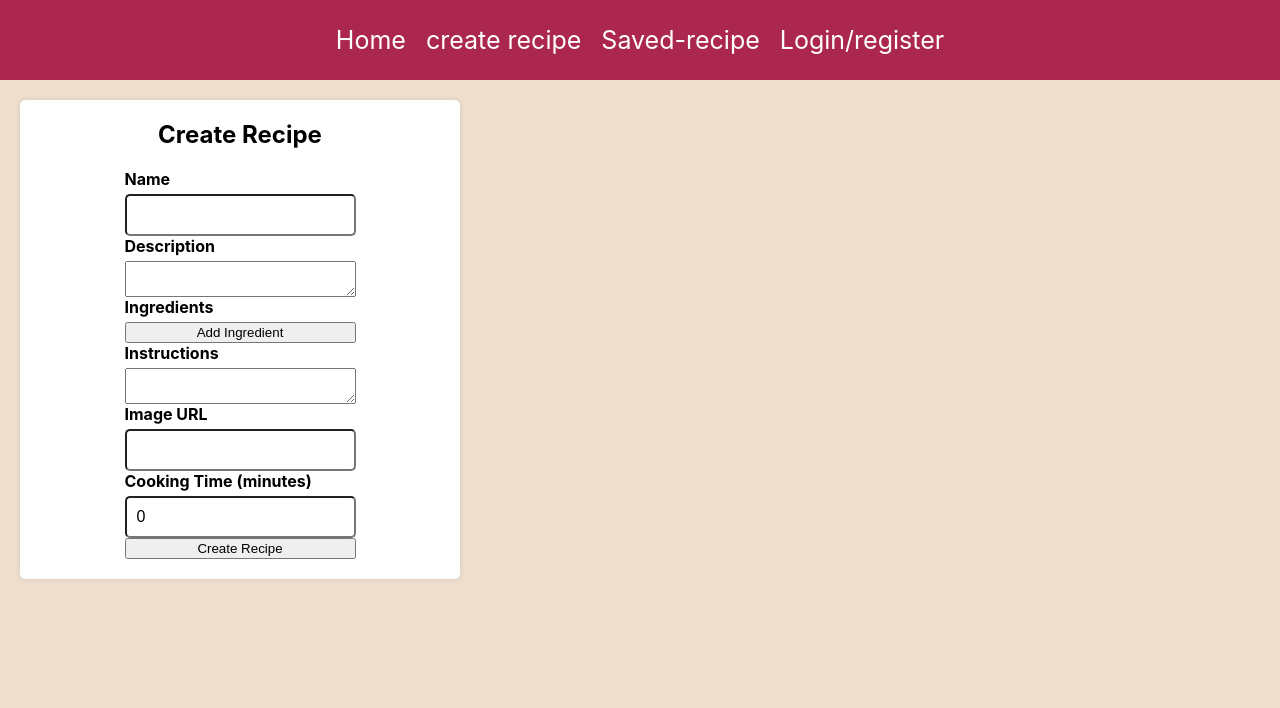
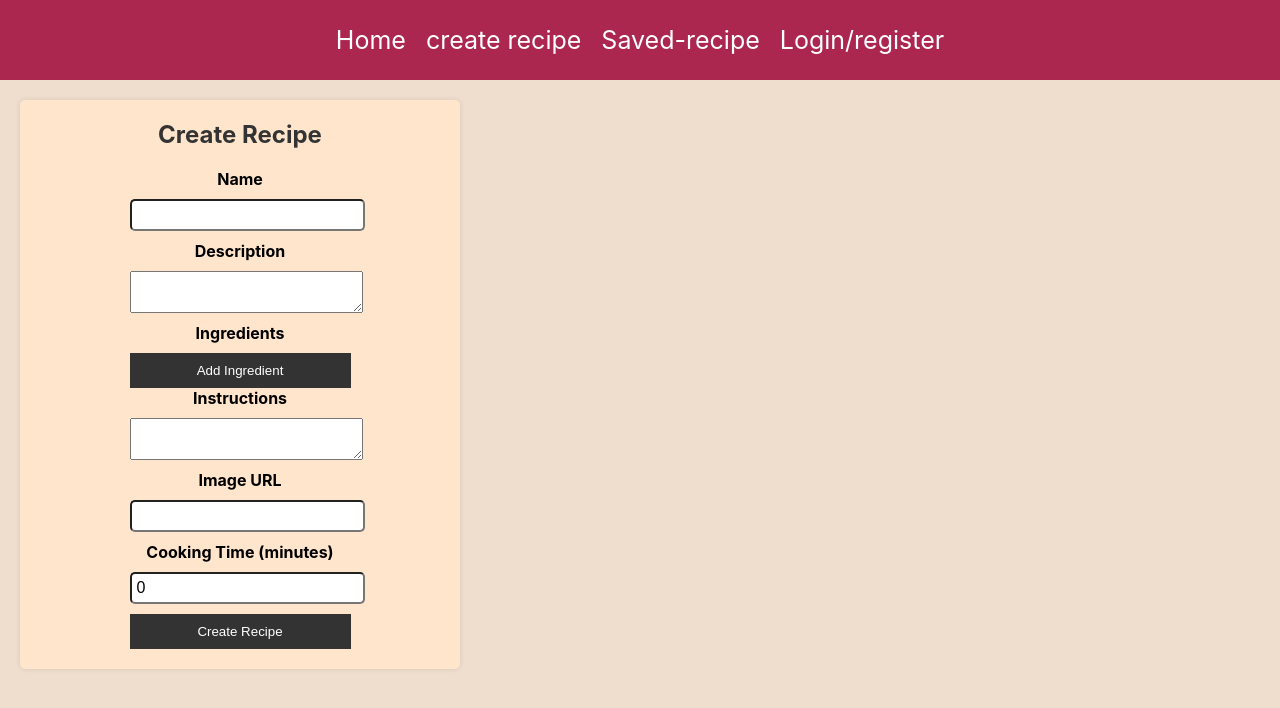
Before and after one commit to picter97/recipe-application, a React (Create React App) app in the folder frontend/: page /create-recipe in a window 1280 px wide. Shown: the top 708 px of the page. Built offline with nearby package versions, Linux system fonts and the light colour scheme.

Commit message:
fixed css

```diff
--- a/frontend/src/App.css
+++ b/frontend/src/App.css
@@ -1,5 +1,5 @@
 .App {
-  display: flex;
+
   flex-direction: column;
   justify-content: center;
   align-items: center;
@@ -18,6 +18,7 @@ body {
 body {
   margin: 0;
   padding: 0;
+
 }
 
 .auth {
@@ -88,10 +89,15 @@ a {
   box-shadow: 0 0 5px rgba(0, 0, 0, 0.1);
   margin: 20px;
   width: 400px;
+  background-color: #FFE5CC;
+  padding: 20px;
+  text-align: center;
 }
 .create-recipe form {
   display: flex;
   flex-direction: column;
+  text-align: center;
+
 }
 ul {
   list-style: none;
@@ -123,3 +129,33 @@ p {
   max-width: 400px;
   font-size: 12px;
 }
+
+
+.create-recipe h2 {
+  /* CSS styles for the h2 element within the create-recipe class */
+  color: #333;
+  font-size: 24px;
+}
+
+.create-recipe label {
+  /* CSS styles for the label elements within the create-recipe class */
+  display: block;
+  margin-bottom: 10px;
+}
+
+.create-recipe input,
+.create-recipe textarea {
+  /* CSS styles for the input and textarea elements within the create-recipe class */
+  width: 100%;
+  padding: 5px;
+  margin-bottom: 10px;
+}
+
+.create-recipe button {
+  /* CSS styles for the button elements within the create-recipe class */
+  background-color: #333;
+  color: #fff;
+  padding: 10px 15px;
+  border: none;
+  cursor: pointer;
+}
--- a/frontend/src/pages/createRecipe.js
+++ b/frontend/src/pages/createRecipe.js
@@ -43,7 +43,7 @@ export const CreateRecipe = () => {
         "http://localhost:3001/recipes",
         { ...recipe },
         {
-           headers: { authorization: cookies.access_token },
+          headers: { authorization: cookies.access_token },
         }
       );
 
```
Also changed, not shown: 1 other file (tests, documents, lock files or other folders).
